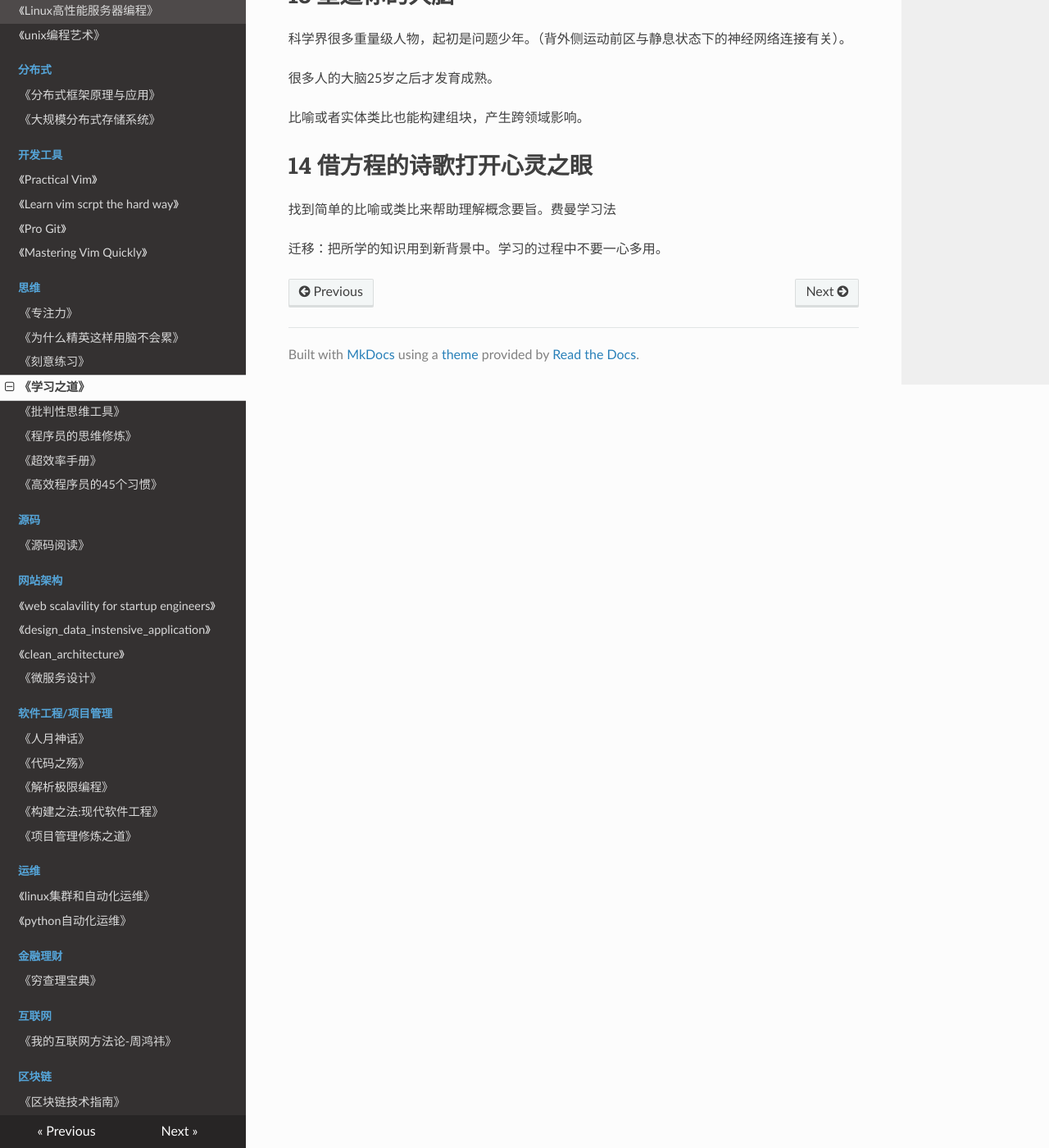
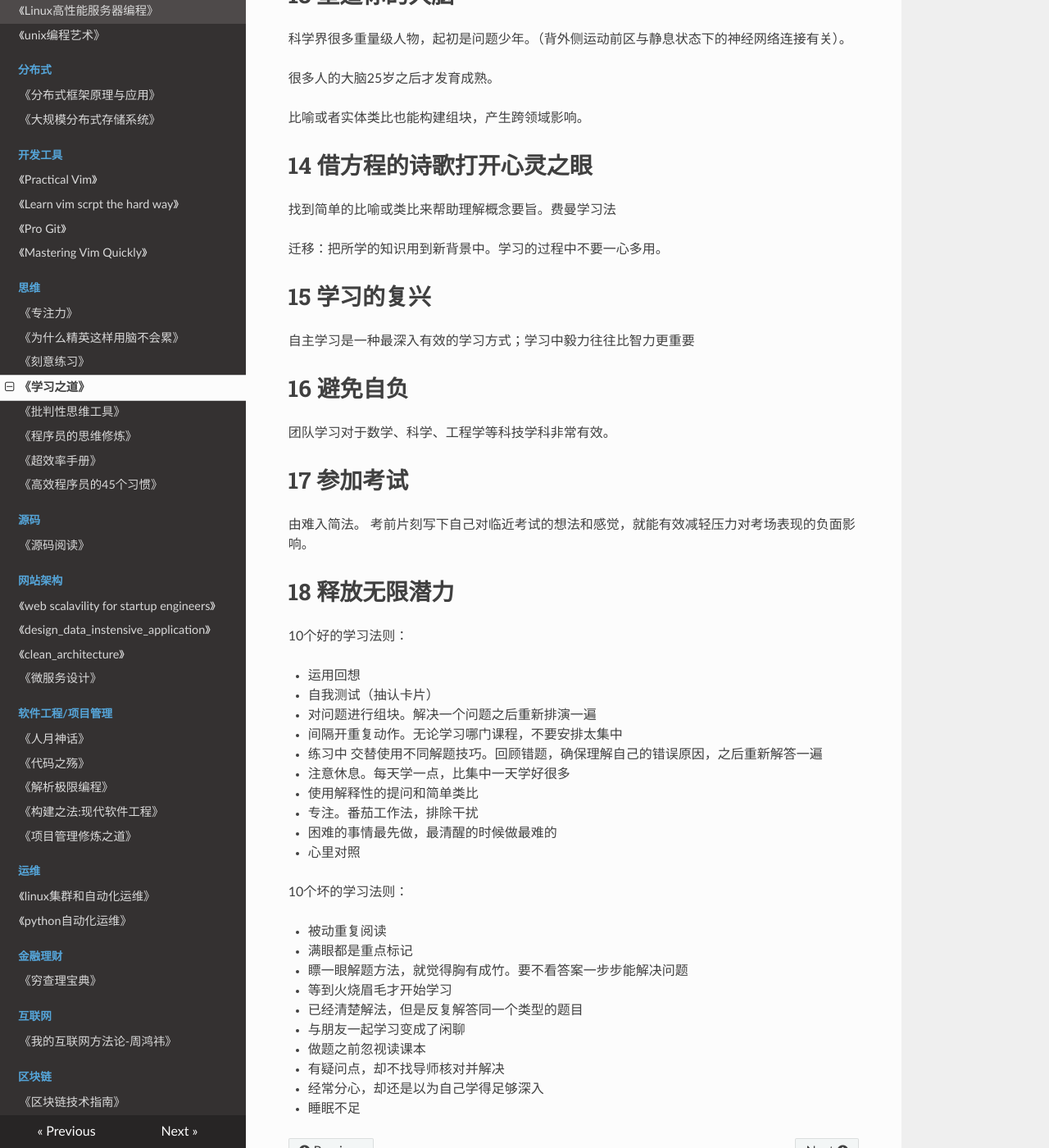
Before and after one commit to PegasusWang/booknotes, an MkDocs documentation site: the page built from docs/思维/学习之道.md, in a window 1280 px wide and 1400 px high, scrolled down 3836 px. Shown: the whole window at 82% size. Built offline with MkDocs 1.6.1, drawn with Linux system fonts in a browser that asks for light colours; nearby versions of some CDN libraries; old or Windows-style settings are respelled for this version of MkDocs.

Commit message:
complete 学习之道

```diff
--- a/docs/思维/学习之道.md
+++ b/docs/思维/学习之道.md
@@ -149,3 +149,42 @@
 找到简单的比喻或类比来帮助理解概念要旨。费曼学习法
 
 迁移：把所学的知识用到新背景中。学习的过程中不要一心多用。
+
+# 15 学习的复兴
+自主学习是一种最深入有效的学习方式；学习中毅力往往比智力更重要
+
+# 16 避免自负
+
+团队学习对于数学、科学、工程学等科技学科非常有效。
+
+
+# 17 参加考试
+由难入简法。
+考前片刻写下自己对临近考试的想法和感觉，就能有效减轻压力对考场表现的负面影响。
+
+# 18 释放无限潜力
+10个好的学习法则：
+
+- 运用回想
+- 自我测试（抽认卡片）
+- 对问题进行组块。解决一个问题之后重新排演一遍
+- 间隔开重复动作。无论学习哪门课程，不要安排太集中
+- 练习中 交替使用不同解题技巧。回顾错题，确保理解自己的错误原因，之后重新解答一遍
+- 注意休息。每天学一点，比集中一天学好很多
+- 使用解释性的提问和简单类比
+- 专注。番茄工作法，排除干扰
+- 困难的事情最先做，最清醒的时候做最难的
+- 心里对照
+
+10个坏的学习法则：
+
+- 被动重复阅读
+- 满眼都是重点标记
+- 瞟一眼解题方法，就觉得胸有成竹。要不看答案一步步能解决问题
+- 等到火烧眉毛才开始学习
+- 已经清楚解法，但是反复解答同一个类型的题目
+- 与朋友一起学习变成了闲聊
+- 做题之前忽视读课本
+- 有疑问点，却不找导师核对并解决
+- 经常分心，却还是以为自己学得足够深入
+- 睡眠不足
```
